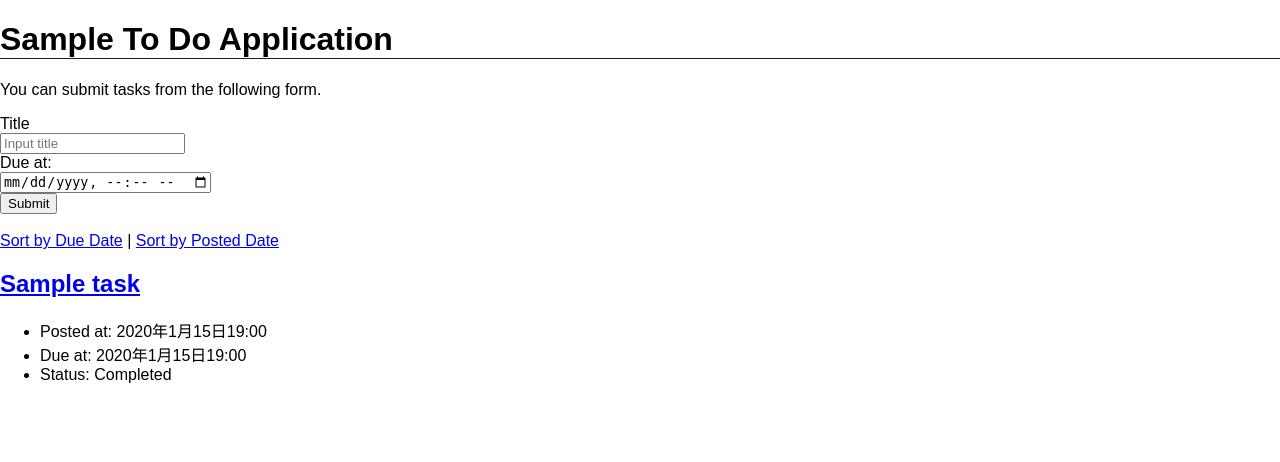
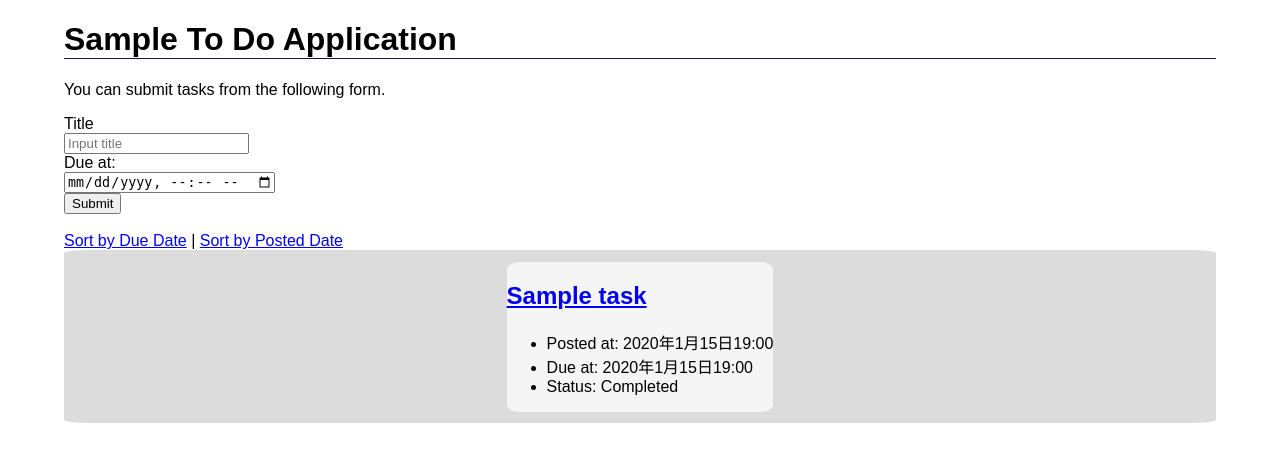
Before and after one commit to s1f102301336/django-test-exercise, a Django app: page / in a window 1280 px wide. Shown: the top 462 px of the page. Run offline with Django 5.2, Linux system fonts and the light colour scheme; tables that the repository leaves empty hold one stand-in row (values such as "Sample post").

Commit message:
cssファイルを修正

```diff
--- a/todo/static/todo/css/default.css
+++ b/todo/static/todo/css/default.css
@@ -1,6 +1,6 @@
 body {
     font-family: sans-serif;
-    margin: 0;
+    margin: 0 5% 0 5%;
 }
 
 h1 {
--- a/todo/static/todo/css/index.css
+++ b/todo/static/todo/css/index.css
@@ -2,4 +2,15 @@
     display: flex;
     flex-direction: row;
     flex-wrap: wrap;
+    justify-content: space-around;
+    background-color: gainsboro;
+    border: 2px;
+    border-radius: 2%;
 }
+
+.text{
+    background-color: whitesmoke;
+    border: 2px;
+    border-radius: 5%;
+    margin: 1%;
+}
```
Also changed, not shown: todo/templates/todo/index.html (line endings or trailing spaces).
